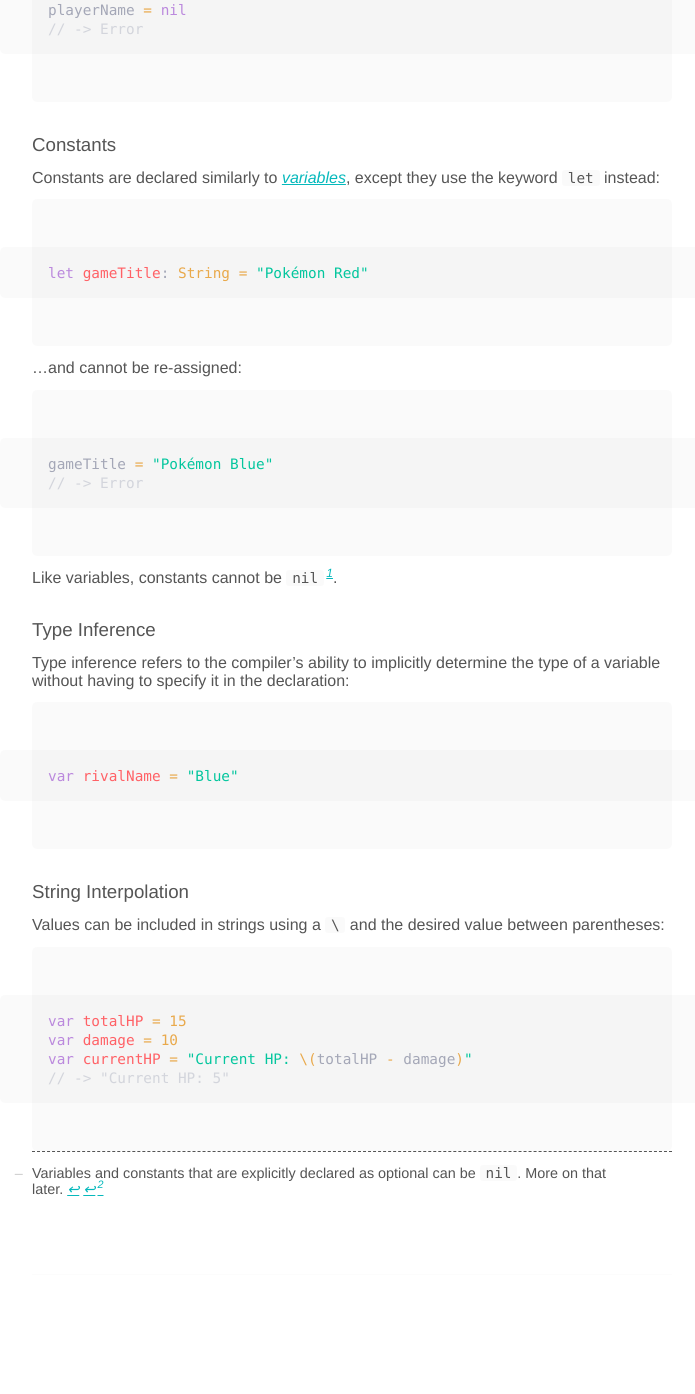
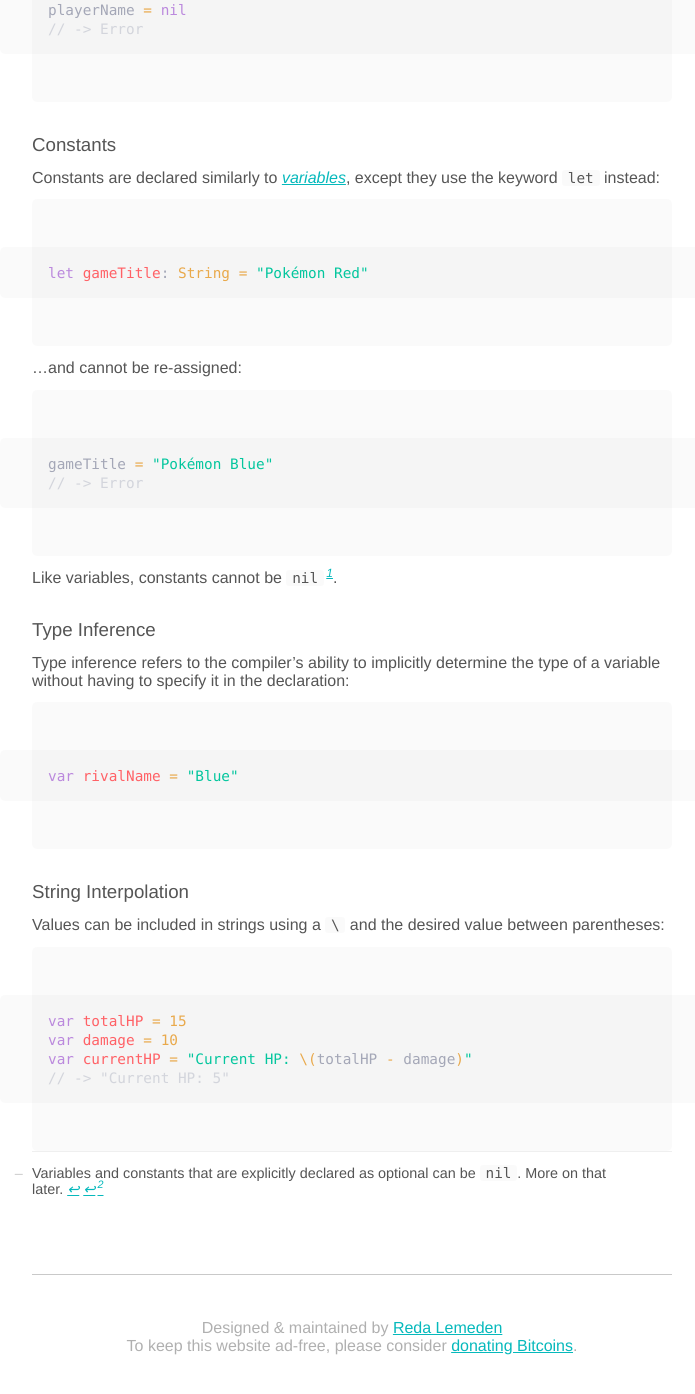
Before and after one commit to kaishin/swiftbits, a Jekyll site: the page built from index.html, in a window 1280 px wide and 1400 px high, scrolled down 30298 px. Shown: the top 1394 px of the window, without its empty margins (288-983 px from the left). Built offline with Jekyll 4.4.1, drawn with Linux system fonts in a browser that asks for light colours; the list of posts is cut into pages by our own code; before the commit the page ends 31630 px from its top, so only the background shows below that.

Commit message:
Move footer to partial

```diff
--- /dev/null
+++ b/_includes/footer.html
@@ -0,0 +1,8 @@
+<footer>
+  <p>
+    Designed &amp; maintained by <a href="http://redalemeden.com">Reda Lemeden</a><br>
+    To keep this website ad-free, please consider <a href="https://www.coinbase.com/checkouts/b800c9299c4afe8af704ae9bb4a1b58a">donating Bitcoins</a>.
+  </p>
+  <script src="/scripts/vendor.js" type="text/javascript"></script>
+  <script src="/scripts/main.js" type="text/javascript"></script>
+</footer>
--- a/_layouts/default.html
+++ b/_layouts/default.html
@@ -7,9 +7,6 @@
     <main class="main-content-box" data-role="container">
       {{ content }}
     </main>
-    <footer>
-      <script src="/scripts/vendor.js" type="text/javascript"></script>
-      <script src="/scripts/main.js" type="text/javascript"></script>
-    </footer>
+    {% include footer.html %}
   </body>
 </html>
--- a/_scss/includes/_footer.scss
+++ b/_scss/includes/_footer.scss
@@ -1,7 +1,7 @@
 footer {
   $padding: 1.8rem;
   @extend %container;
-  border-top: 1px solid $ash;
+  border-top: 1px solid darken($ash, 20%);
   color: $gray;
   display: block;
   font-style: 0.9rem;
--- a/_scss/includes/_post-content.scss
+++ b/_scss/includes/_post-content.scss
@@ -103,7 +103,7 @@ article[class*=post] {
 }
 
 .footnotes {
-  border-top: 1px dashed $black;
+  border-top: 1px solid $tertiary-color;
   font-size: 0.9em;
 }
 
```
Also changed, not shown: css/main.css.
